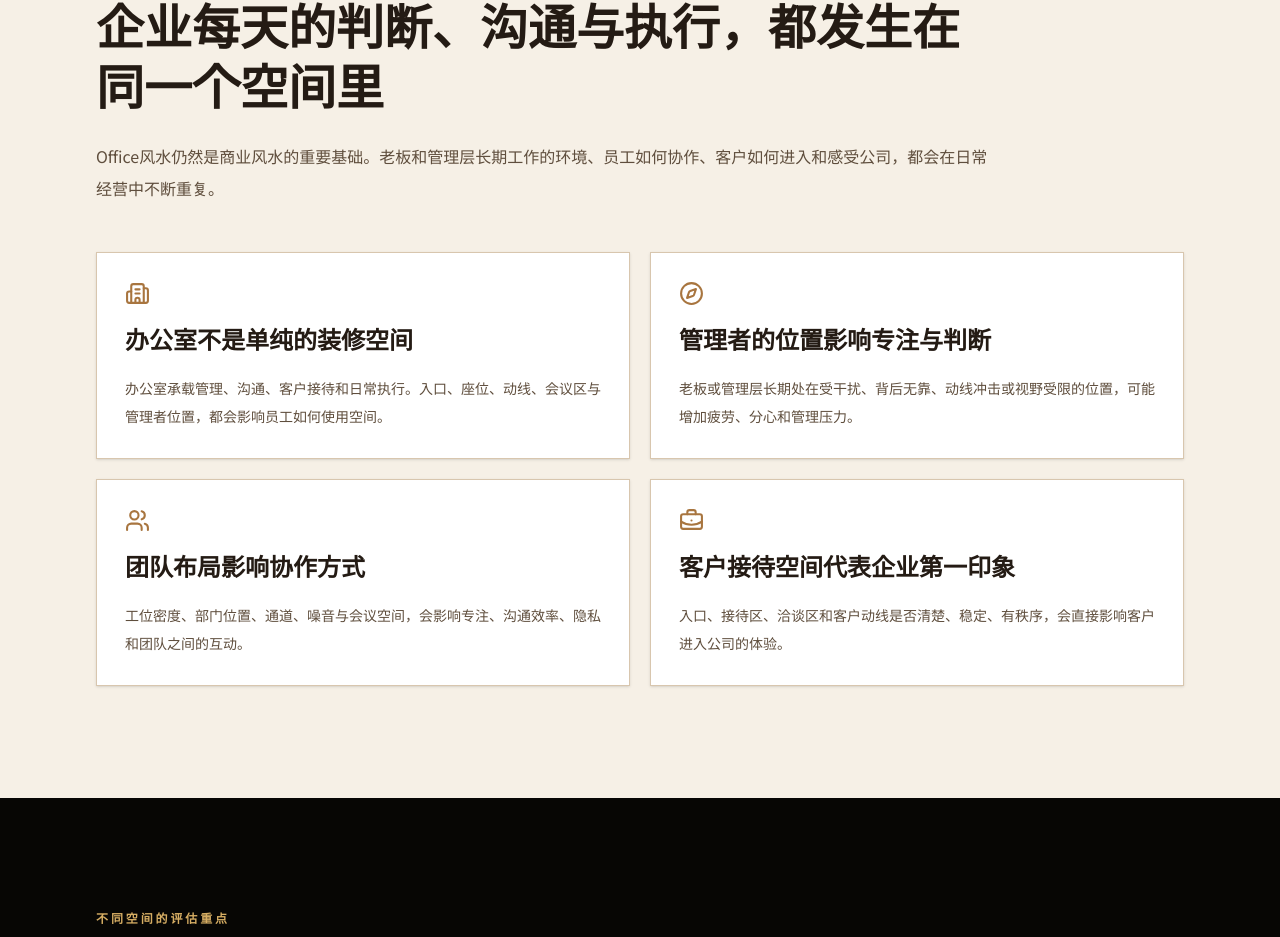
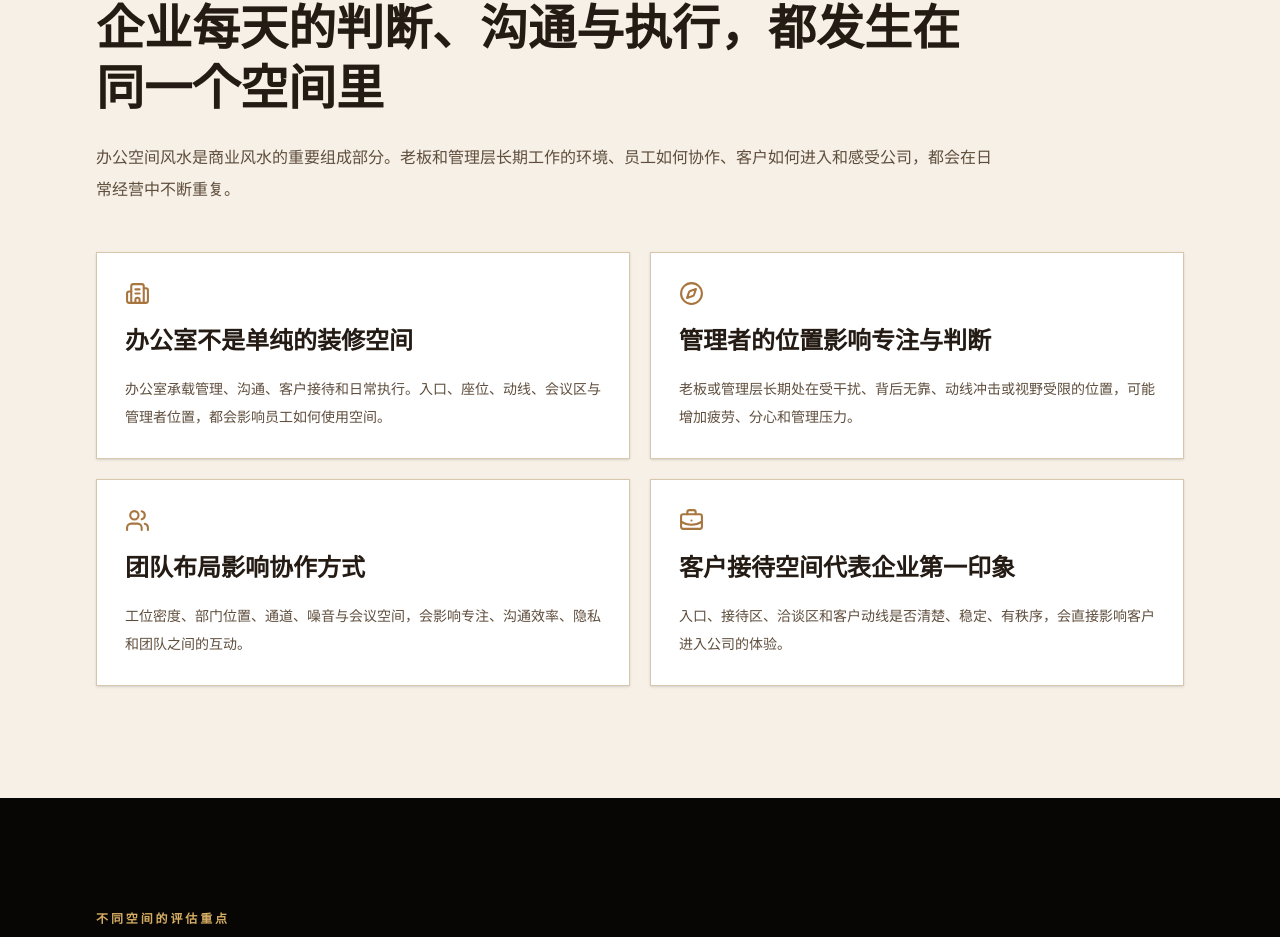
Before and after one commit to BODHIWONG/qmfeng-website, a Next.js app: page /commercial-feng-shui in a window 1280 px wide. Shown: the part 1888-2825 px from the top of the page. Built offline with nearby package versions, Linux system fonts and the light colour scheme.

Commit message:
Polish Chinese copy for commercial Feng Shui section

```diff
--- a/components/commercial-feng-shui-content.tsx
+++ b/components/commercial-feng-shui-content.tsx
@@ -374,7 +374,7 @@ export default function CommercialFengShuiContent() {
             </h2>
             <p className="mt-5 max-w-4xl text-base leading-8 text-[#5f4e3d]">
               {t(
-                "Office风水仍然是商业风水的重要基础。老板和管理层长期工作的环境、员工如何协作、客户如何进入和感受公司，都会在日常经营中不断重复。",
+                "办公空间风水是商业风水的重要组成部分。老板和管理层长期工作的环境、员工如何协作、客户如何进入和感受公司，都会在日常经营中不断重复。",
                 "Office Feng Shui remains a core part of Commercial Feng Shui. The environment in which leaders work, the way teams collaborate and the experience clients have when entering the company are repeated every business day."
               )}
             </p>
```
